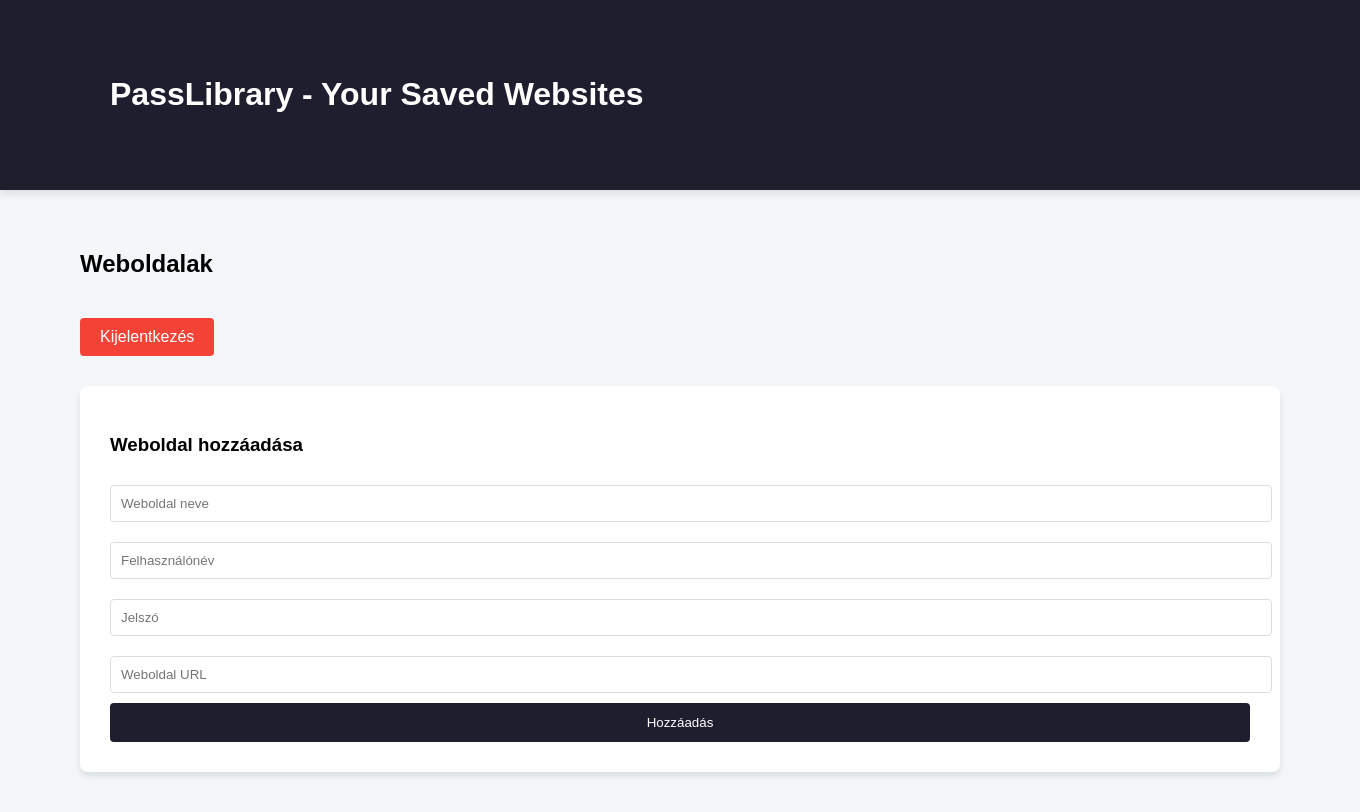
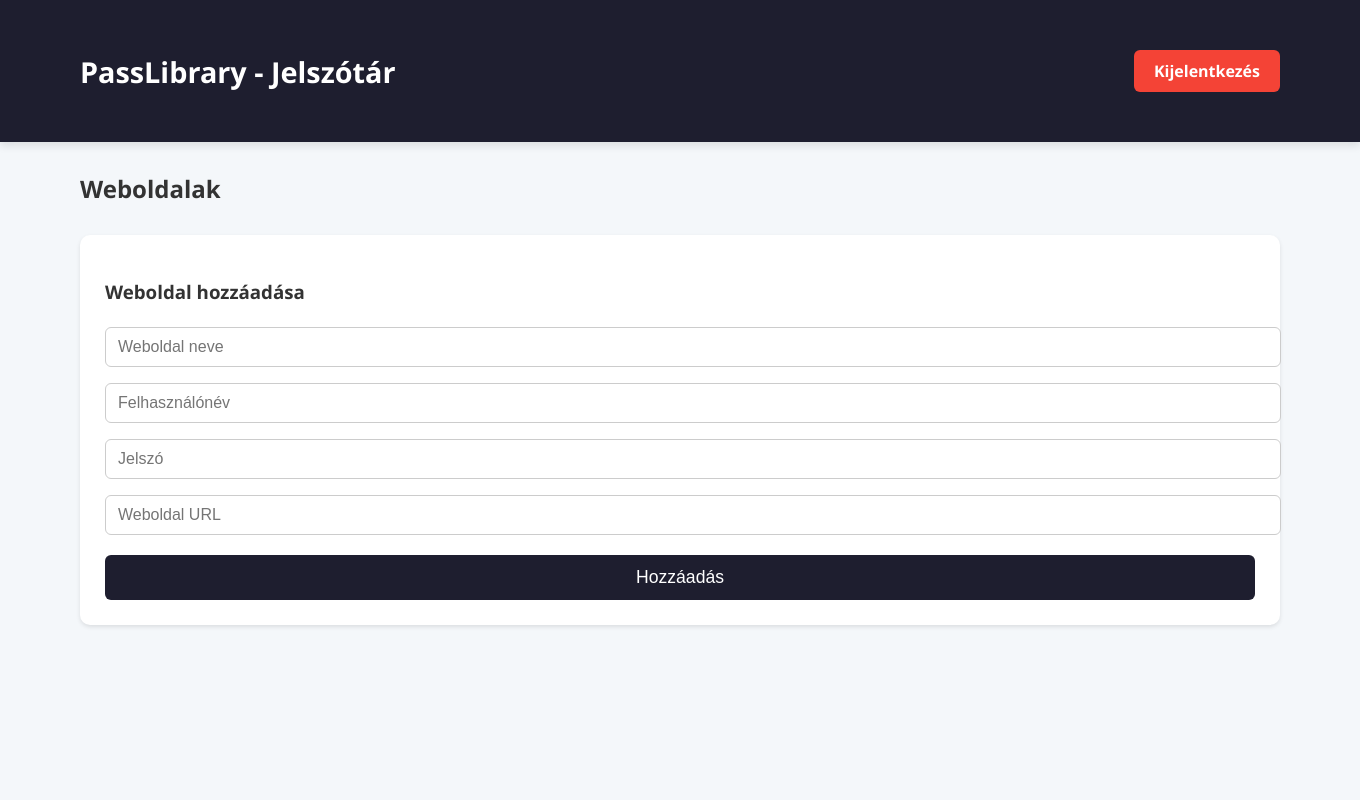
Before and after one commit to Hynkil/PassLibrary, a PHP site: page /library.php in a window 1360 px wide; the page is wider, and only the part inside the window is pictured. After the commit the page ends 630 px from the top of that part, so only its background shows below. Run offline with PHP 8.4, Linux system fonts and the light colour scheme; the visitor is signed in with stand-in values (Sample User, id 1); data that the repository does not hold is empty.

Commit message:
Update library.php

```diff
--- a/library.php
+++ b/library.php
@@ -1,184 +1,199 @@
-<?php
-session_start();
-include 'Database.php';
-
-if (!isset($_SESSION['user_id'])) {
-    header('Location: login.php');
-    exit;
-}
-
-if (isset($_GET['logout'])) {
-    session_unset();
-    session_destroy();
-    header('Location: login.php');
-    exit;
-}
-
-if ($_SERVER['REQUEST_METHOD'] == 'POST' && isset($_POST['add_website'])) {
-    $website_name = $_POST['website_name'];
-    $username = $_POST['username'];
-    $password = $_POST['password'];
-    $website_url = $_POST['website_url'];
-
-    if (!preg_match('#^https?://#', $website_url)) {
-        $website_url = 'https://' . $website_url;
-    }
-
-    $domain = parse_url($website_url, PHP_URL_HOST);
-    $logo_url = "https://www.google.com/s2/favicons?sz=64&domain=" . $domain;
-
-    $stmt = $pdo->prepare("INSERT INTO passwords (user_id, website_name, username, password, website_url, logo_url)
-                           VALUES (:user_id, :website_name, :username, :password, :website_url, :logo_url)");
-    $stmt->execute([
-        'user_id' => $_SESSION['user_id'],
-        'website_name' => $website_name,
-        'username' => $username,
-        'password' => password_hash($password, PASSWORD_DEFAULT),
-        'website_url' => $website_url,
-        'logo_url' => $logo_url
-    ]);
-
-    header('Location: library.php');
-    exit;
-}
-
-
-
-$stmt = $pdo->prepare("SELECT * FROM passwords WHERE user_id = :user_id");
-$stmt->execute(['user_id' => $_SESSION['user_id']]);
-$websites = $stmt->fetchAll();
-?>
-
 <!DOCTYPE html>
 <html lang="hu">
 <head>
-    <meta charset="UTF-8">
-    <meta http-equiv="X-UA-Compatible" content="IE=edge">
-    <meta name="viewport" content="width=device-width, initial-scale=1.0">
-    <title>Library - PassLibrary</title>
+<meta charset="UTF-8" />
+<meta name="viewport" content="width=device-width, initial-scale=1.0" />
+<title>PassLibrary - Jelszótár</title>
 <style>
+  /* Alapvető reset és betűtípus */
   body {
-            font-family: Arial, sans-serif;
+    font-family: 'Segoe UI', Tahoma, Geneva, Verdana, sans-serif;
     background-color: #f4f7fa;
     margin: 0;
     padding: 0;
   }
 
+  /* Fejléc stílus */
   header {
     background-color: #1e1e2f;
-            color: white;
-            padding: 15px 30px;
-            width: 100%;
-            box-shadow: 0 4px 8px rgba(0, 0, 0, 0.1);
+    color: #fff;
+    padding: 20px 40px;
+    box-shadow: 0 4px 8px rgba(0,0,0,0.1);
   }
 
-        .container {
-            padding: 40px 20px;
-            max-width: 1200px;
-            margin: 0 auto;
+  header h1 {
+    margin: 0;
+    font-size: 1.8rem;
   }
 
+  /* Konténer középre igazítás */
+  .container {
+    max-width: 1200px;
+    margin: 30px auto;
+    padding: 0 20px;
+  }
+
+  /* Cím */
+  h2 {
+    margin-bottom: 20px;
+    color: #333;
+  }
+
+  /* Kijelentkezés gomb */
+  .logout-button {
+    display: inline-block;
+    background-color: #f44336;
+    color: #fff;
+    padding: 10px 20px;
+    border-radius: 6px;
+    text-decoration: none;
+    font-weight: 600;
+    float: right;
+    transition: background-color 0.3s;
+  }
+  .logout-button:hover {
+    background-color: #d32f2f;
+  }
+
+  /* Weboldal kártya */
   .website-card {
-            background-color: white;
-            box-shadow: 0 4px 6px rgba(0, 0, 0, 0.1);
-            border-radius: 8px;
-            padding: 20px;
-            margin-bottom: 20px;
     display: flex;
     align-items: center;
+    background-color: #fff;
+    border-radius: 10px;
+    box-shadow: 0 2px 4px rgba(0,0,0,0.1);
+    padding: 15px;
+    margin-bottom: 15px;
+    transition: box-shadow 0.2s, transform 0.2s;
   }
 
-        .website-card img {
-            width: 50px;
-            height: 50px;
+  .website-card:hover {
+    box-shadow: 0 4px 8px rgba(0,0,0,0.15);
+    transform: translateY(-2px);
+  }
+
+  .logo {
+    width: 60px;
+    height: 60px;
+    object-fit: contain;
     margin-right: 20px;
   }
 
-        .website-card h3 {
-            margin: 0;
-            font-size: 1.5rem;
+  .website-info h3 {
+    margin: 0 0 8px 0;
+    font-size: 1.4rem;
     color: #1e1e2f;
   }
 
-        .add-website-form {
-            background-color: white;
-            padding: 30px;
-            box-shadow: 0 4px 6px rgba(0, 0, 0, 0.1);
-            border-radius: 8px;
+  .website-info p {
+    margin: 4px 0;
+    font-size: 0.95rem;
+    color: #555;
+  }
+
+  /* Hozzáadás űrlap */
+  .add-form {
+    background-color: #fff;
+    padding: 25px;
+    border-radius: 10px;
+    box-shadow: 0 2px 4px rgba(0,0,0,0.1);
     margin-top: 30px;
   }
 
-        .add-website-form input {
-            width: 100%;
-            padding: 10px;
-            margin: 10px 0;
-            border-radius: 4px;
-            border: 1px solid #ddd;
+  .add-form h3 {
+    margin-bottom: 15px;
+    color: #333;
   }
 
-        .add-website-form button {
-            background-color: #1e1e2f;
-            color: white;
-            padding: 12px;
+  .add-form input {
     width: 100%;
-            border: none;
-            border-radius: 4px;
-            cursor: pointer;
+    padding: 10px 12px;
+    margin: 8px 0;
+    border: 1px solid #ccc;
+    border-radius: 6px;
+    font-size: 1em;
+    transition: border-color 0.2s;
   }
 
-        .add-website-form button:hover {
-            background-color: #333c5a;
+  .add-form input:focus {
+    border-color: #1e1e2f;
+    outline: none;
   }
 
-        .logout-button {
-            background-color: #f44336;
-            color: white;
-            padding: 10px 20px;
-            border-radius: 4px;
-            text-decoration: none;
-            margin-top: 20px;
-            display: inline-block;
+  .add-form button {
+    width: 100%;
+    padding: 12px;
+    margin-top: 12px;
+    background-color: #1e1e2f;
+    color: #fff;
+    border: none;
+    border-radius: 6px;
+    font-size: 1.1rem;
+    cursor: pointer;
+    transition: background-color 0.3s;
+  }
+  .add-form button:hover {
+    background-color: #343a40;
   }
 
-        .logout-button:hover {
-            background-color: #e53935;
+  /* Reszponzív */
+  @media(max-width: 768px) {
+    header {
+      flex-direction: column;
+      align-items: center;
+    }
+    .logout-button {
+      float: none;
+      margin-top: 10px;
+    }
+    .website-card {
+      flex-direction: column;
+      align-items: center;
+      text-align: center;
+    }
+    .logo {
+      margin-bottom: 10px;
+    }
   }
 </style>
 </head>
 <body>
 
 <header>
-    <div class="container">
-        <h1>PassLibrary - Your Saved Websites</h1>
+  <div class="container" style="display:flex; justify-content: space-between; align-items:center;">
+    <h1>PassLibrary - Jelszótár</h1>
+    <a href="library.php?logout=true" class="logout-button">Kijelentkezés</a>
   </div>
 </header>
 
 <div class="container">
+
   <h2>Weboldalak</h2>
 
-    <a href="library.php?logout=true" class="logout-button">Kijelentkezés</a>
-
+  <!-- Weboldalak listája -->
   <?php foreach ($websites as $website): ?>
     <div class="website-card">
-            <img src="<?php echo $website['logo_url']; ?>" alt="Logo">
-            <div>
-                <h3><?php echo $website['website_name']; ?></h3>
-                <p><strong>Felhasználónév:</strong> <?php echo $website['username']; ?></p>
-                <p><strong>Link:</strong> <a href="<?php echo $website['website_url']; ?>" target="_blank"><?php echo $website['website_url']; ?></a></p>
+      <img src="<?php echo $website['logo_url']; ?>" alt="Logo" class="logo" />
+      <div class="website-info">
+        <h3><?php echo htmlspecialchars($website['website_name']); ?></h3>
+        <p><strong>Felhasználónév:</strong> <?php echo htmlspecialchars($website['username']); ?></p>
+        <p><strong>Link:</strong> <a href="<?php echo htmlspecialchars($website['website_url']); ?>" target="_blank"><?php echo htmlspecialchars($website['website_url']); ?></a></p>
       </div>
     </div>
   <?php endforeach; ?>
 
-    <div class="add-website-form">
+  <!-- Hozzáadás űrlap -->
+  <div class="add-form">
     <h3>Weboldal hozzáadása</h3>
     <form method="POST">
-            <input type="text" name="website_name" placeholder="Weboldal neve" required>
-            <input type="text" name="username" placeholder="Felhasználónév" required>
-            <input type="password" name="password" placeholder="Jelszó" required>
-            <input type="url" name="website_url" placeholder="Weboldal URL" required>
+      <input type="text" name="website_name" placeholder="Weboldal neve" required />
+      <input type="text" name="username" placeholder="Felhasználónév" required />
+      <input type="password" name="password" placeholder="Jelszó" required />
+      <input type="url" name="website_url" placeholder="Weboldal URL" required />
       <button type="submit" name="add_website">Hozzáadás</button>
     </form>
   </div>
+
 </div>
 
 </body>
```
Lines whose indentation alone changed are shown as unchanged.
